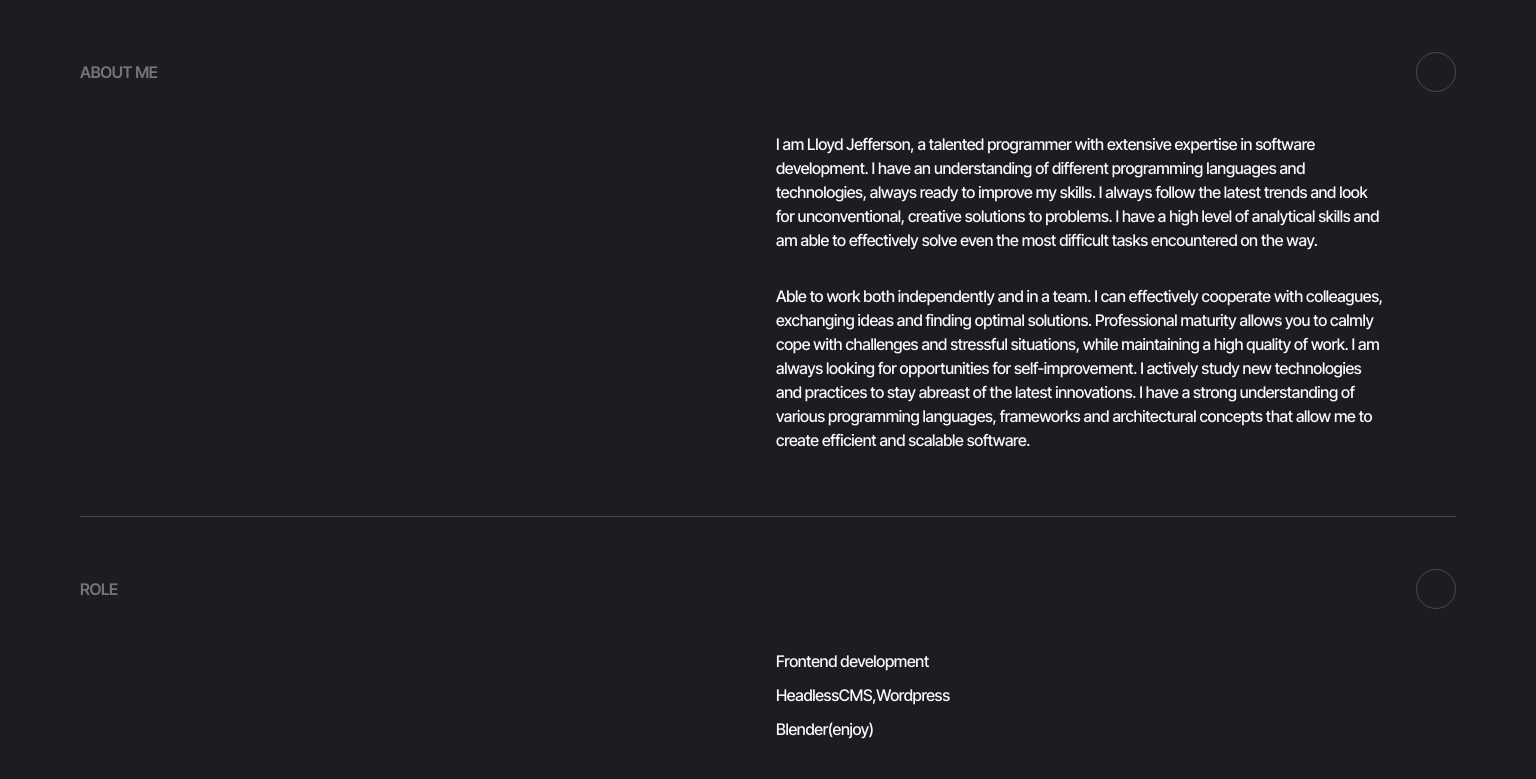
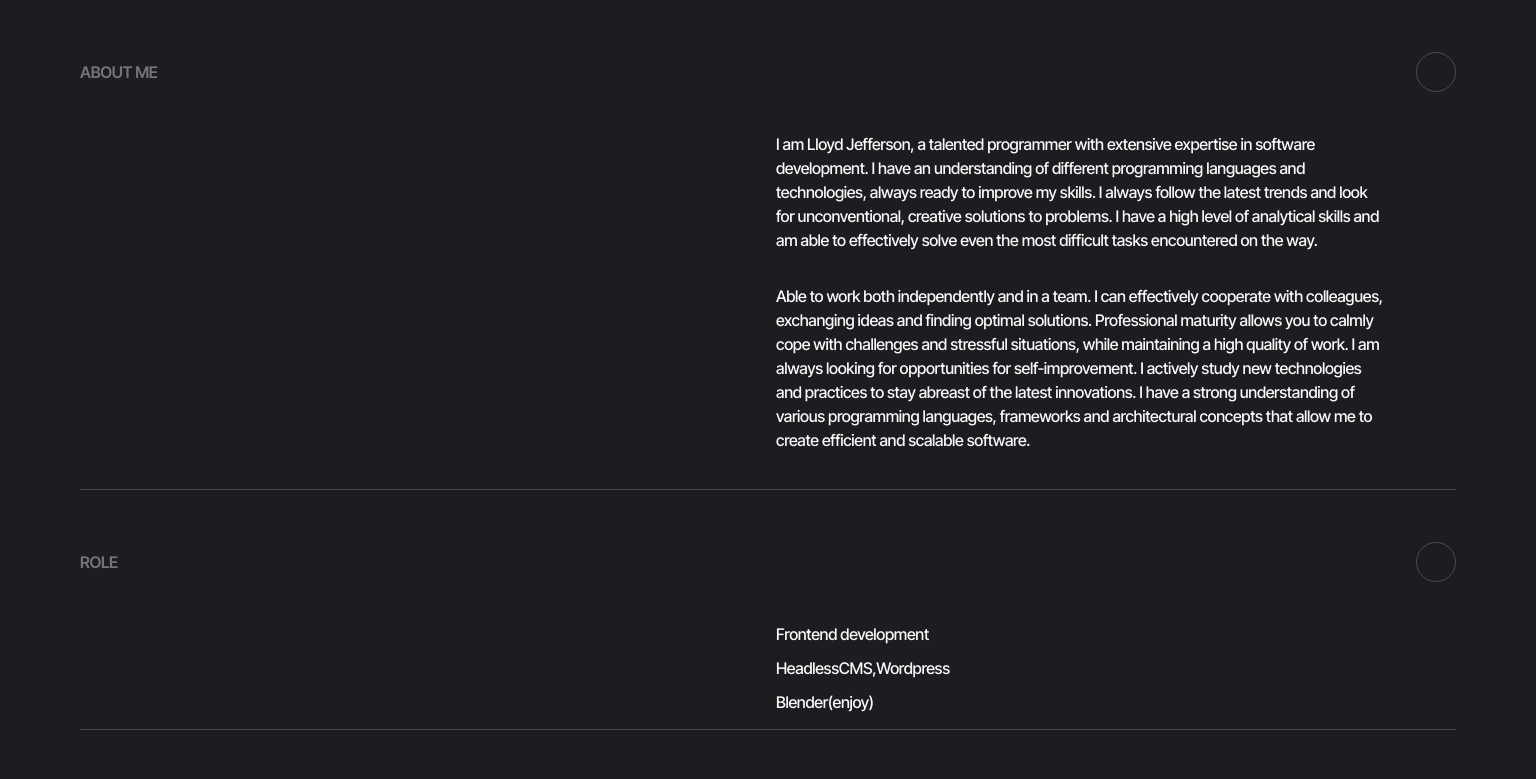
Before and after one commit to aleksey-pru/team-04-js, a website built with Vite: page src/index.html in a window 1536 px wide. Shown: the part 1760-2539 px from the top of the page. Built offline with nearby package versions, Linux system fonts and the light colour scheme; no server answers; what accordion-js would draw is missing.

Commit message:
Update about-me.css

```diff
--- a/src/css/about-me.css
+++ b/src/css/about-me.css
@@ -249,7 +249,7 @@
   }
 
   .about-me-list-text {
-    padding: 8px 68px 32px 696px;
+    padding: 8px 68px 5px 696px;
   }
 
   .about-me-slide {
```
